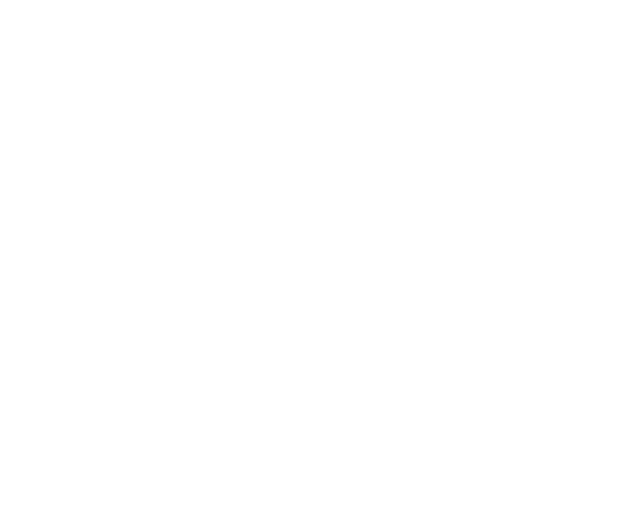
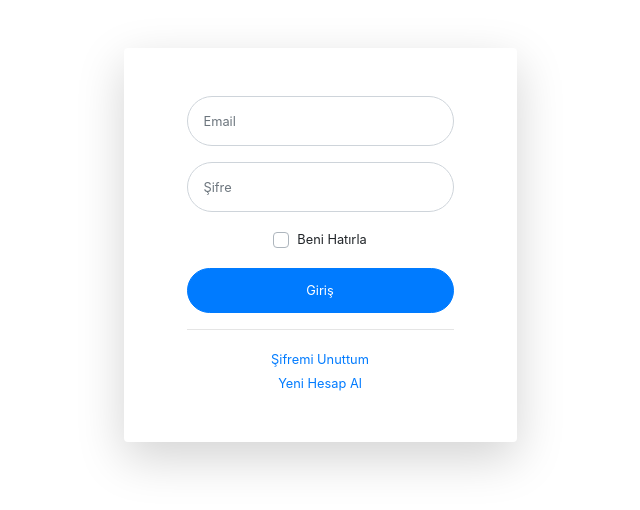
Before and after one commit to esmahaber/conteach, a React (Create React App) app: page / in a window 1280 px wide. Shown: the top 510 px of the page, without its empty margins (320-960 px from the left). Built offline with nearby package versions, Linux system fonts and the light colour scheme.

Commit message:
login view

```diff
--- a/src/App.js
+++ b/src/App.js
@@ -1,5 +1,6 @@
 import './App.css';
 import React, { Component } from 'react';
+import Login from './components/pages/loginPage';
 
 
 class App extends Component{
@@ -7,7 +8,7 @@
   render(){
     return (
       <div className="App">
-
+        <Login/>
       </div>
     );
   }
--- /dev/null
+++ b/src/components/pages/loginPage.js
@@ -0,0 +1,71 @@
+import React, { Component } from 'react';
+import { Link, Route } from 'react-router-dom';
+
+
+class LoginPage extends Component {
+  constructor() {
+    super();
+    this.state = {
+        eposta: "",
+        sifre: "",
+        hasError: false,
+        errorMessage: ""
+    }
+}
+
+onChange(e) {
+  this.setState({
+      [e.target.name]: e.target.value
+  })
+
+  console.log(e.target.value);
+
+}
+
+onUserClick(e) {
+  e.preventDefault();
+
+  const kullanici = this.state;
+  console.log(kullanici);
+  //this.props.userInit(kullanici);
+
+}
+  render() {
+    return (
+        <div className="row ">
+          <div className="col-lg-6 card o-hidden border-0 shadow-lg my-5">
+            <div className="p-5">
+              <div className="text-center">
+              </div>
+              <form className="user">
+                <div className="form-group">
+                  <input type="email" className="form-control form-control-user" id="eposta" name="eposta" value={this.state.eposta} onChange={this.onChange.bind(this)} aria-describedby="emailHelp" placeholder="Email" />
+                </div>
+                <div className="form-group">
+                  <input type="password" className="form-control form-control-user" id="password" name="sifre" value={this.state.sifre} onChange={this.onChange.bind(this)} placeholder="Şifre" />
+                </div>
+                <div className="form-group">
+                  <div className="custom-control custom-checkbox small">
+                    <input type="checkbox" className="custom-control-input" id="customCheck" />
+                    <label className="custom-control-label" htmlFor="customCheck">Beni Hatırla</label>
+                  </div>
+                </div>
+                <a href="#" className="btn btn-primary btn-user btn-block"  onClick={this.onUserClick.bind(this)} >
+                  Giriş
+        </a>
+              </form>
+              <hr />
+              <div className="text-center">
+                <a className="small" href="forgot-password.html">Şifremi Unuttum</a>
+              </div>
+              <div className="text-center">
+                <a to="register" className="small" href="register.html">Yeni Hesap Al</a>
+              </div>
+            </div>
+          </div>
+        </div>
+    );
+  }
+}
+
+export default LoginPage;
```
Also changed, not shown: src/App.css.
